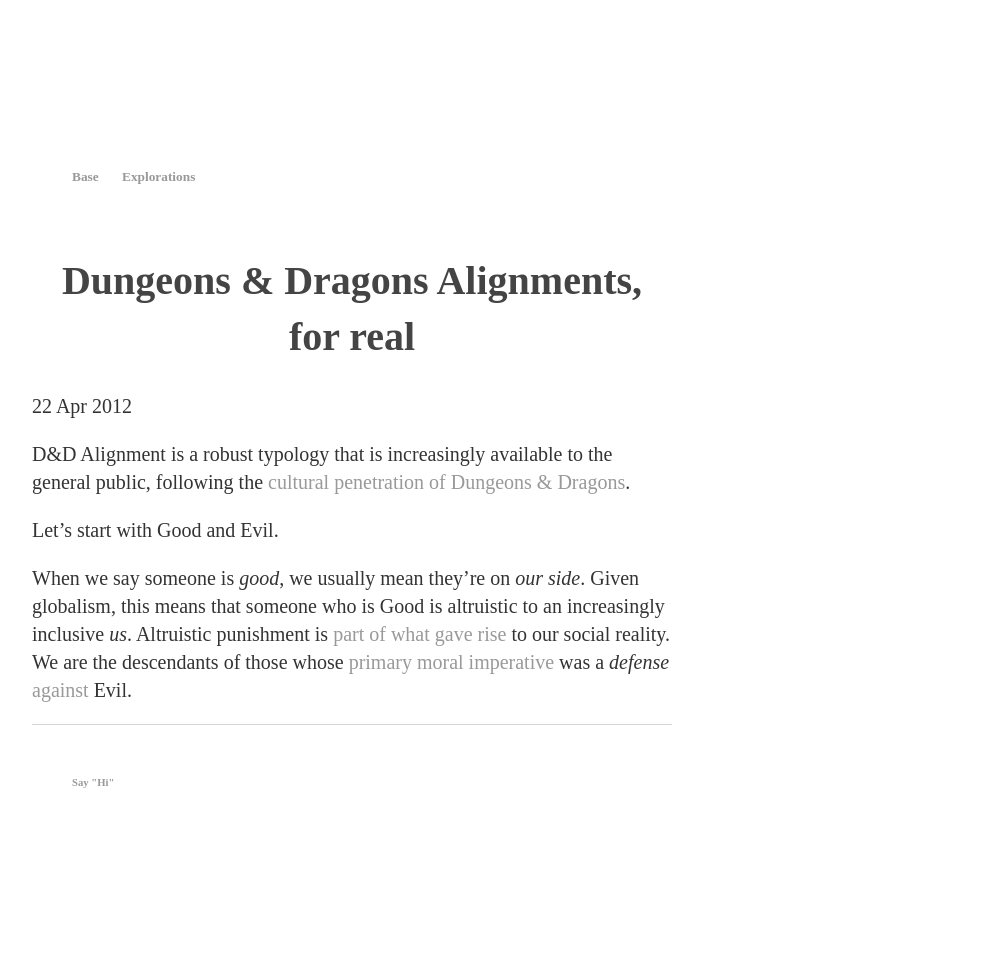
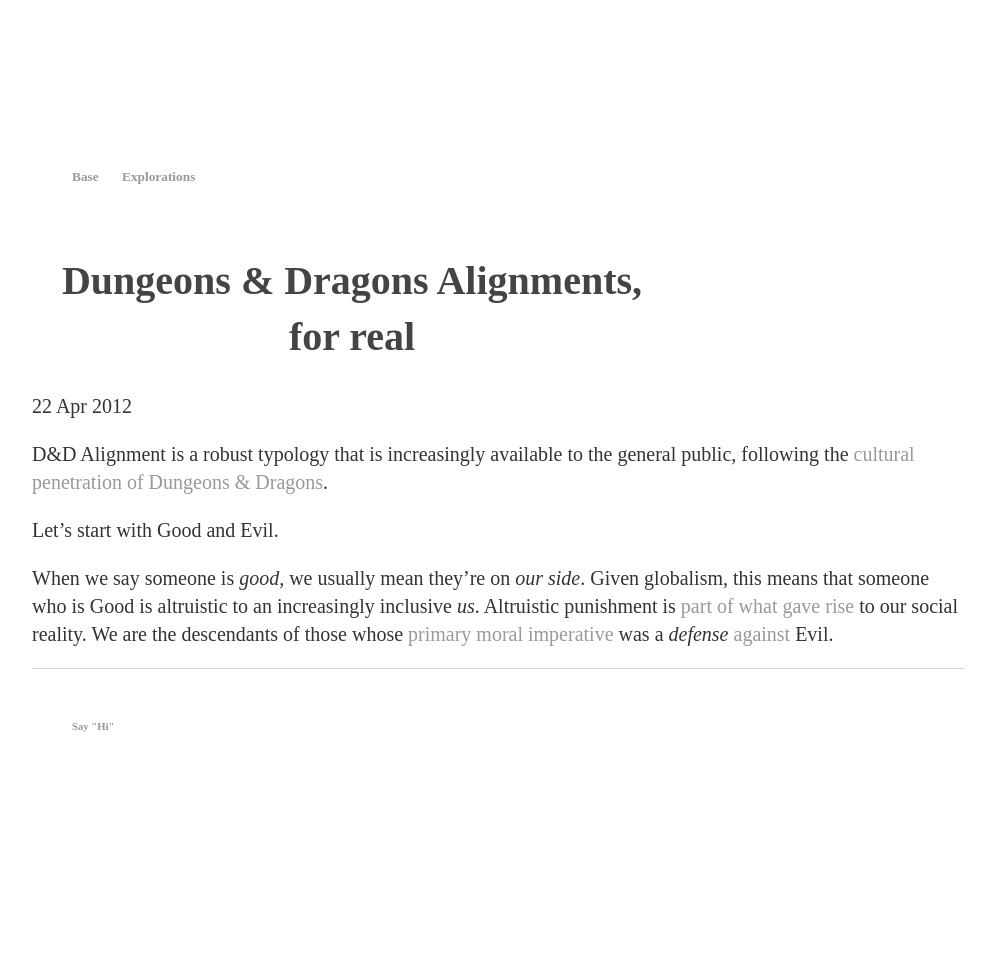
Before and after one commit to ray-dorai/ray-dorai.github.io, a Jekyll site: the page built from _posts/2012-04-22-dungeons-dragons-alignment.md, in a window 1280 px wide. Shown: the whole page, without its empty margins (96-1085 px from the left). Built offline with Jekyll 4.4.1, drawn with Linux system fonts in a browser that asks for light colours; after the commit the page ends 903 px from its top, so only the background shows below that.

Commit message:
Update main.css

```diff
--- a/css/main.css
+++ b/css/main.css
@@ -2,7 +2,7 @@
 body {
     margin: 10vw;
     font-family: 'Fjord One', serif;
-    width: 50vw;
+    width: 70em;
     font-size: smaller;
     line-height: 1.4;
     color: #444;
```
